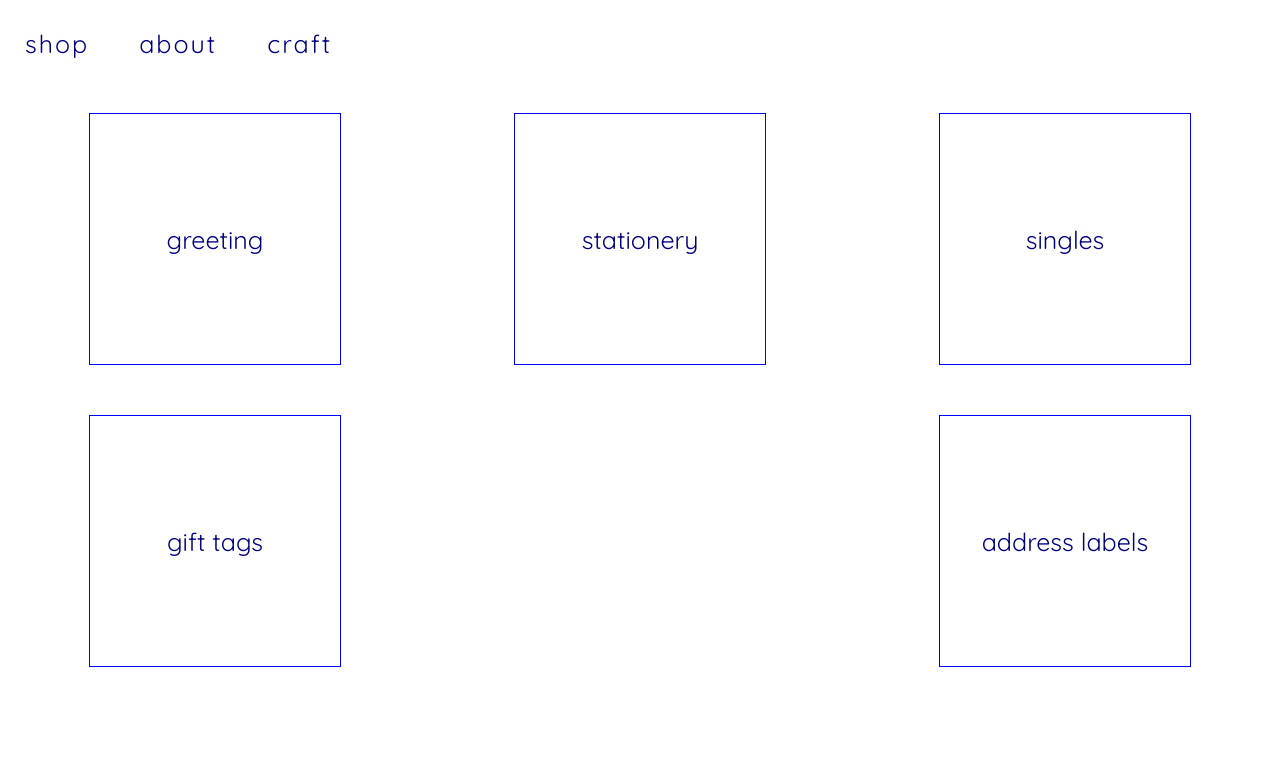
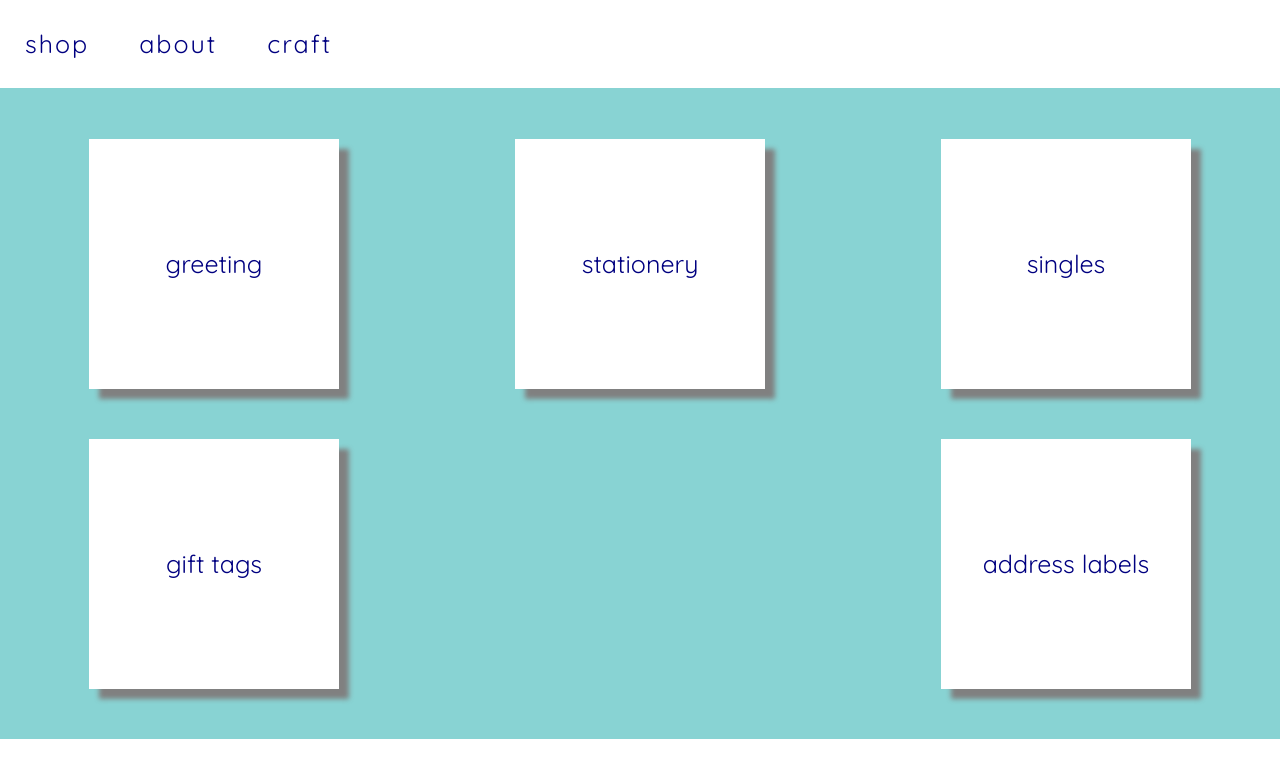
Before and after one commit to victoriarainc/ecommerce, a React (Create React App) app: page /shop in a window 1280 px wide. Shown: the top 778 px of the page. Built offline with nearby package versions, Linux system fonts and the light colour scheme.

Commit message:
introduced box shadows

```diff
--- a/src/components/ShowCraft.js
+++ b/src/components/ShowCraft.js
@@ -11,15 +11,15 @@ export default class ShowPost extends Component {
       let match = this.props.match;
       let service = match.params.id;
 
-      let items = craft.map((item) => {
-        if (item.craft === service) {
+      let items = craft.map((result) => {
+        if (result.service === service) {
           return (
-            <div className="shopResult" key={item.id}>
-              <h1>{item.service}</h1>
-              <img className="shopImg" src={item.img} />
+            <div className="shopResult" key={result.id}>
+              <h1>{result.service}</h1>
+              <img className="shopImg" src={result.img} />
               <div className="shopDesc">
-              <p className="cost">{item.price}</p>
-              <p className="desc">{item.description}</p>
+              <p className="cost">{result.price}</p>
+              <p className="desc">{result.description}</p>
               </div>
             </div>
           )
--- a/src/styles/App.css
+++ b/src/styles/App.css
@@ -22,8 +22,9 @@ body {
 }
 
 .children {
-  padding: 0 5%;
+  padding: 2% 5%;
   flex-flow: row wrap;
+  background-color: #88d3d3;
 }
 
 h1 {
@@ -71,12 +72,12 @@ img {
 .link {
   width: 10em;
   height: 10em;
-  border: 1px solid blue;
   display: flex;
   justify-content: center;
   margin: 1em 1em;
   align-items: center;
-  border: 1px solid blue;
+  background: white;
+  box-shadow: 10px 10px 5px grey;
 }
 
 .shop {
```
